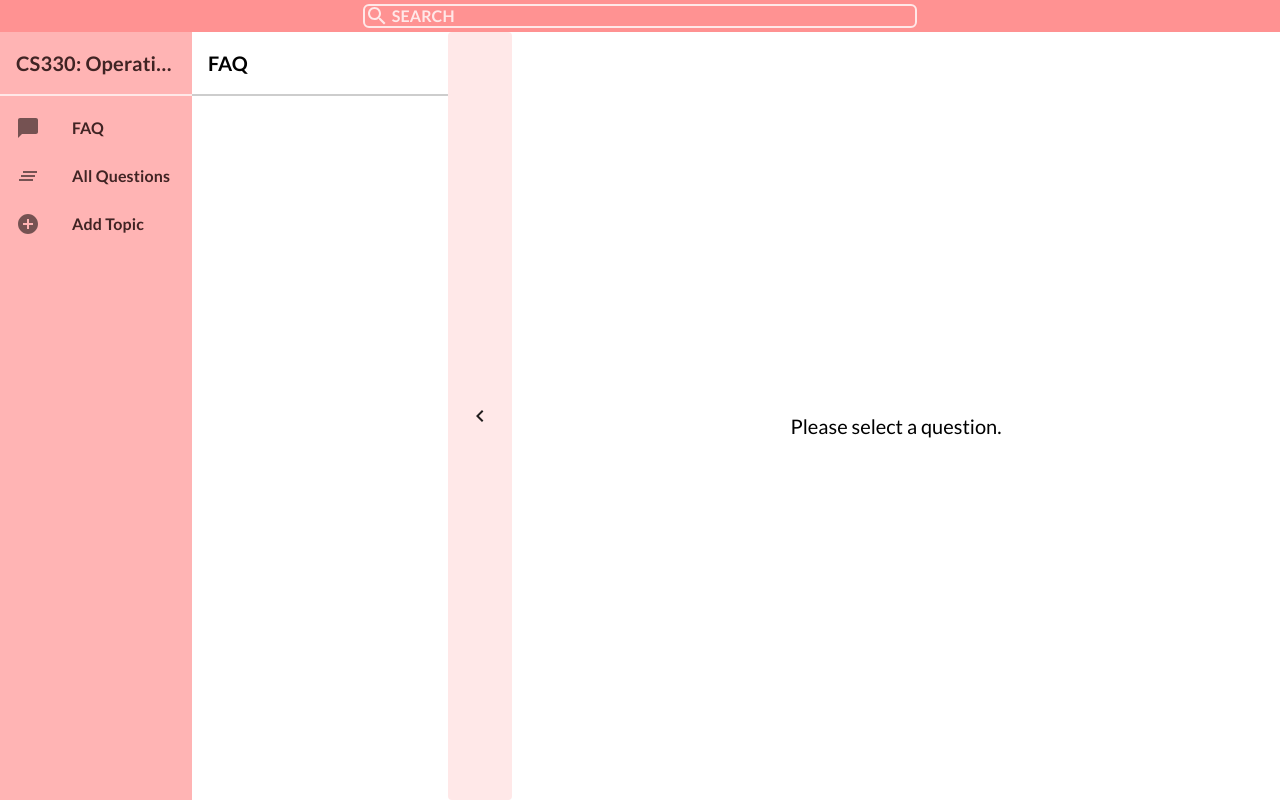
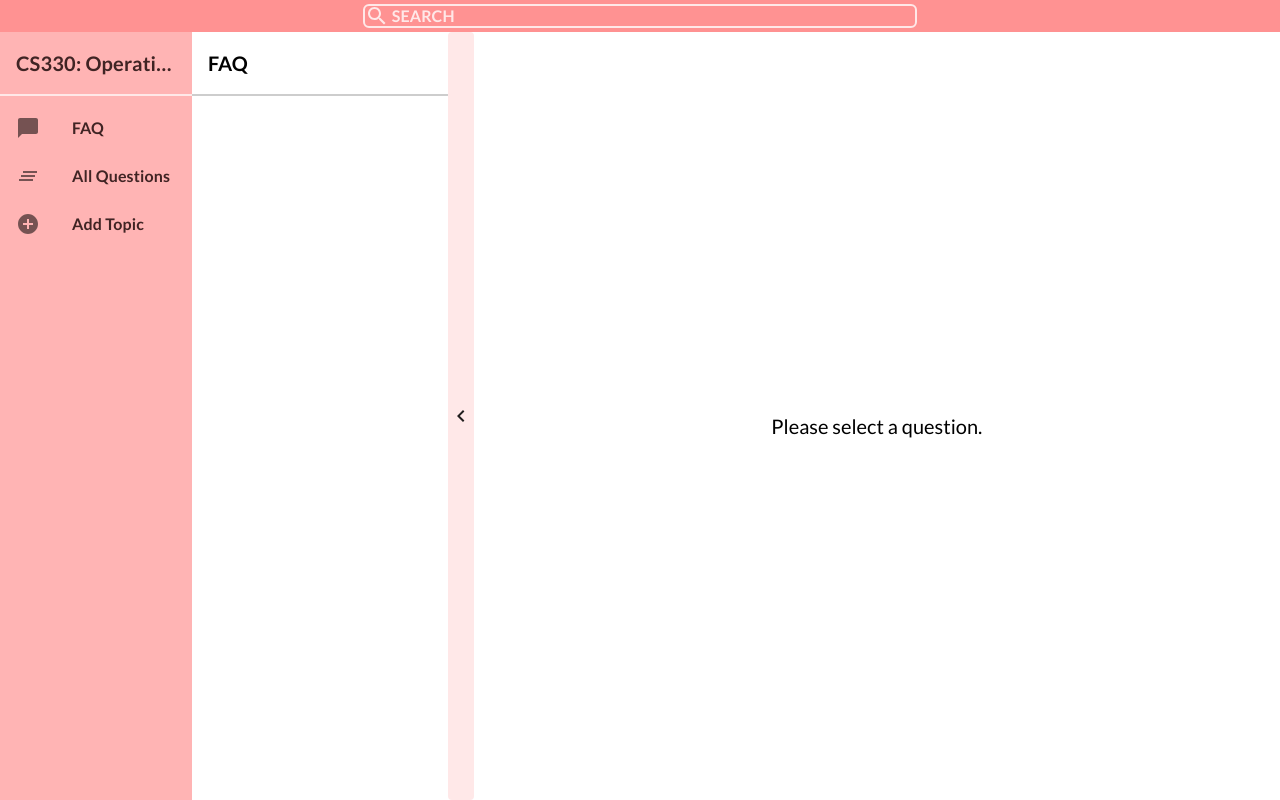
Before and after one commit to busankimchi/CS374-design-project, a React (Create React App) app: page /faq in a window 1280 px wide. Built offline with nearby package versions, Linux system fonts and the light colour scheme; no server answers; the database is empty.

Commit message:
!important hover

```diff
--- a/src/components/Contents/Hover.tsx
+++ b/src/components/Contents/Hover.tsx
@@ -18,13 +18,13 @@ export const Hover: FC<HoverProps> = ({ showQuestionList, iconFlip }) => {
 };
 
 const HoverContainer = styled(Button)`
-  display: flex;
-  padding: 0px;
-  margin: 0px;
-  align-items: center;
-  justify-content: center;
+  display: flex !important;
+  padding: 0px !important;
+  margin: 0px !important;
+  align-items: center !important;
+  justify-content: center !important;
   background-color: ${PINK_4} !important;
-  min-width: 2vw;
+  min-width: 2vw !important;
 `;
 
 const TightLeftIcon = styled(ChevronLeftIcon)`
```
